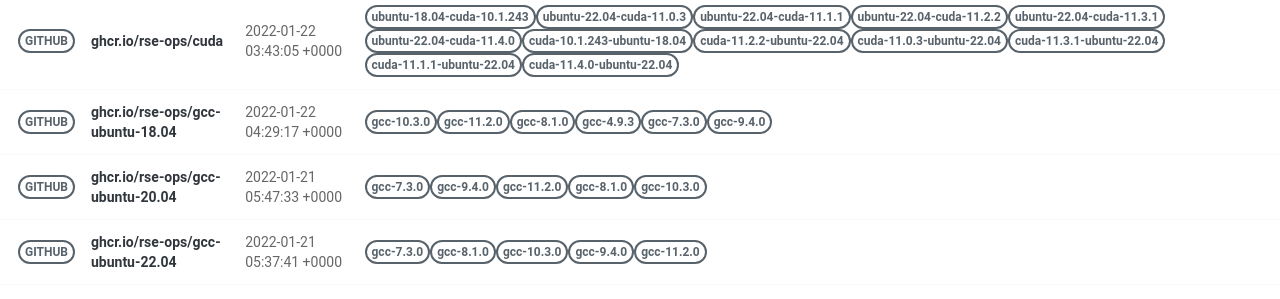
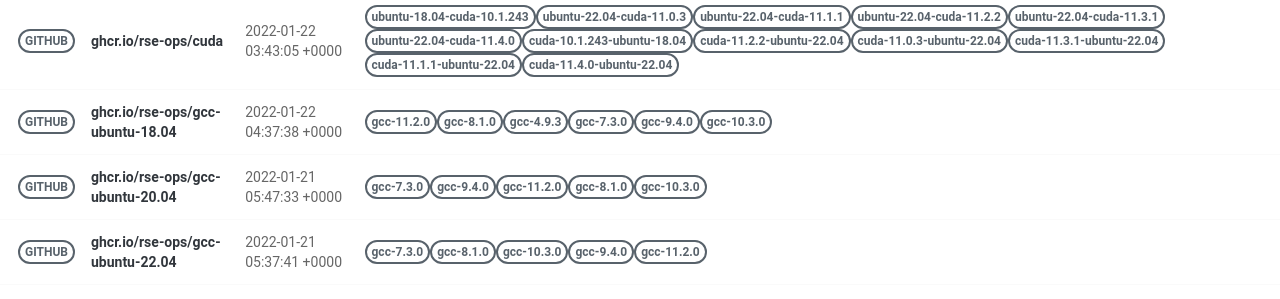
Before and after one commit to rse-ops/docker-images, a Jekyll site: the page built from pages/index.md, in a window 1280 px wide. Shown: the part 502-801 px from the top of the page. Built offline with Jekyll 4.4.1, drawn with Linux system fonts in a browser that asks for light colours; nearby versions of some CDN libraries.

Commit message:
Automated push to update library 2022-01-22

```diff
--- a/_library/ghcr.io-rse-ops-gcc-ubuntu-18.04.md
+++ b/_library/ghcr.io-rse-ops-gcc-ubuntu-18.04.md
@@ -1,14 +1,11 @@
 ---
 layout: container
 name: ghcr.io/rse-ops/gcc-ubuntu-18.04
-updated_at: 2022-01-22 04:29:17.024052
+updated_at: 2022-01-22 04:37:38.478609
 
 
 container_url: https://github.com/orgs/rse-ops/packages/container/package/gcc-ubuntu-18.04
 versions:
- - tag: gcc-10.3.0
-   dockerfile: https://github.com/rse-ops/docker-images/blob/main/ubuntu/gcc/Dockerfile
-   manifest: https://crane.ggcr.dev/manifest/ghcr.io/rse-ops/gcc-ubuntu-18.04:gcc-10.3.0
  - tag: gcc-11.2.0
    dockerfile: https://github.com/rse-ops/docker-images/blob/main/ubuntu/gcc/Dockerfile
    manifest: https://crane.ggcr.dev/manifest/ghcr.io/rse-ops/gcc-ubuntu-18.04:gcc-11.2.0
```
Also changed, not shown: other parts of _library/ghcr.io-rse-ops-gcc-ubuntu-18.04.md (+3 -0 lines).
